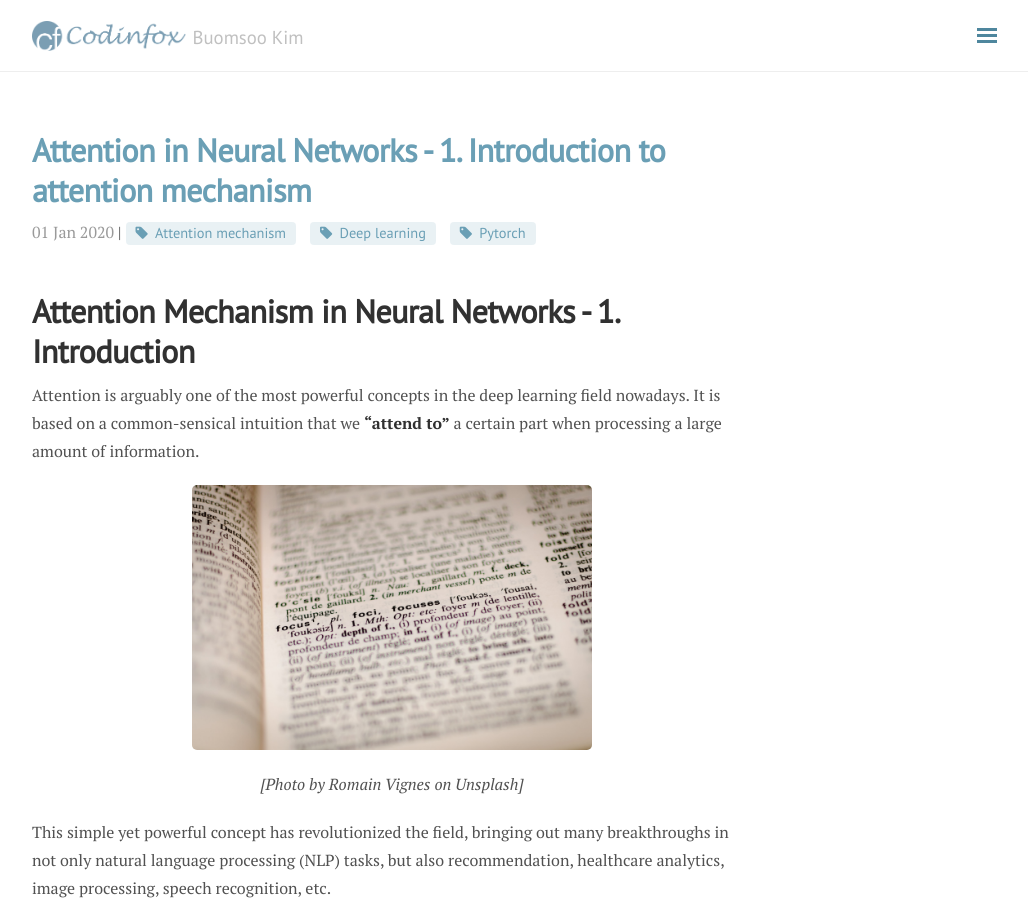
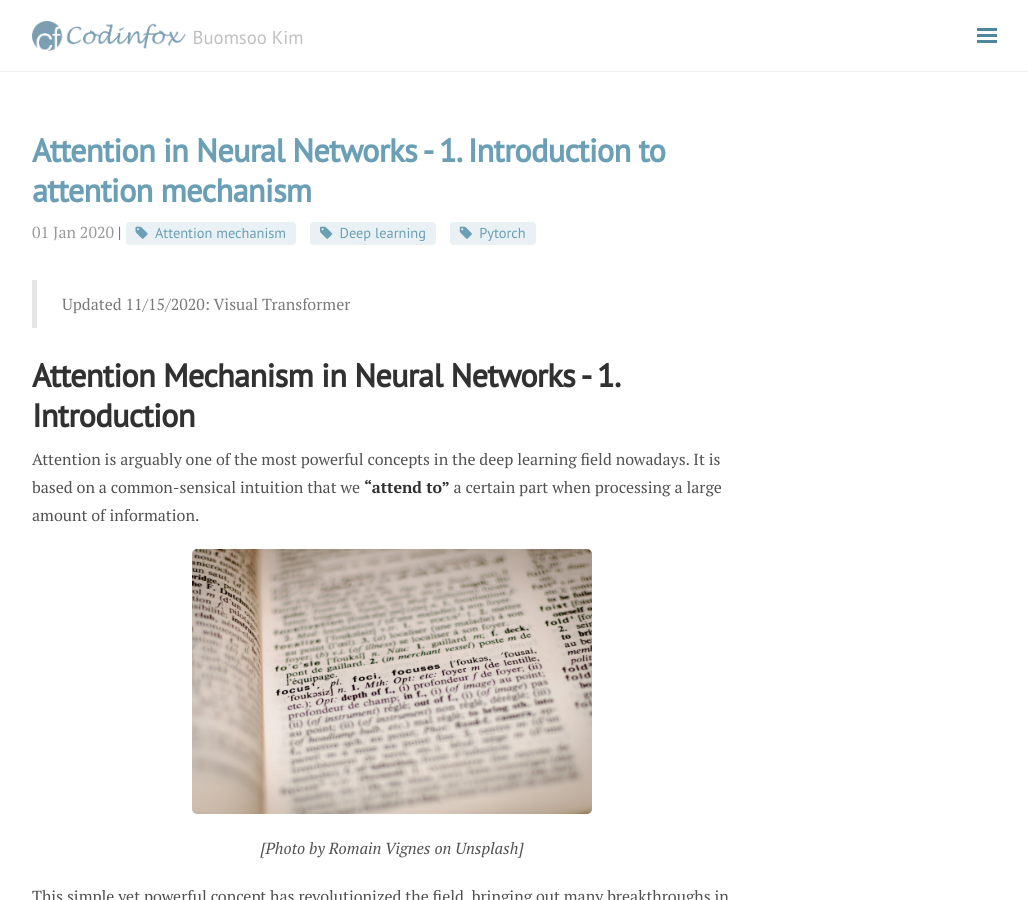
Before and after one commit to buomsoo-kim/buomsoo-kim.github.io, a Jekyll site: the page built from _posts/2020-01-01-Attention-mechanism-1.md.md, in a window 1280 px wide and 900 px high. Shown: the whole window, without its empty margins (248-1276 px from the left). Built offline with Jekyll 4.4.1, drawn with Linux system fonts in a browser that asks for light colours; nearby versions of some CDN libraries; formulas are drawn with MathJax 3; comment, search, counter and statistics services are not loaded.

Commit message:
Update 2020-01-01-Attention-mechanism-1.md.md

```diff
--- a/_posts/2020-01-01-Attention-mechanism-1.md.md
+++ b/_posts/2020-01-01-Attention-mechanism-1.md.md
@@ -4,6 +4,9 @@ title: Attention in Neural Networks - 1. Introduction to attention mechanism
 category: Attention
 tags: [Attention mechanism, Deep learning, Pytorch]
 ---
+
+> Updated 11/15/2020: Visual Transformer
+
 
 # Attention Mechanism in Neural Networks - 1. Introduction
 
@@ -129,8 +132,9 @@ In the last few years, Transformer definitely revolutionalized the NLP field. Tr
 
 However, Dosovitskiy et al. (2020)'s claim is revolutionary since in their proposed model architecture, Transformer virtually replaces convolutional layers rather than complementing them. Furthermore, the *Vision Transformer* outperforms state-of-the-art, large-scale CNN models when trained with sufficient data. This might mean that CNN's golden age, which lasted for years, can come to end similar to that of RNN by Transformer.
 
+
 <p align = "center">
-<img src ="/data/images/2020-01-01/12.png" width = "600px"/>
+<img src ="/data/images/2020-01-01/12.PNG" width = "600px"/>
 <i>[Image source: Dosovitskiy et al. (2020) ]</i>
 </p>
 
```
